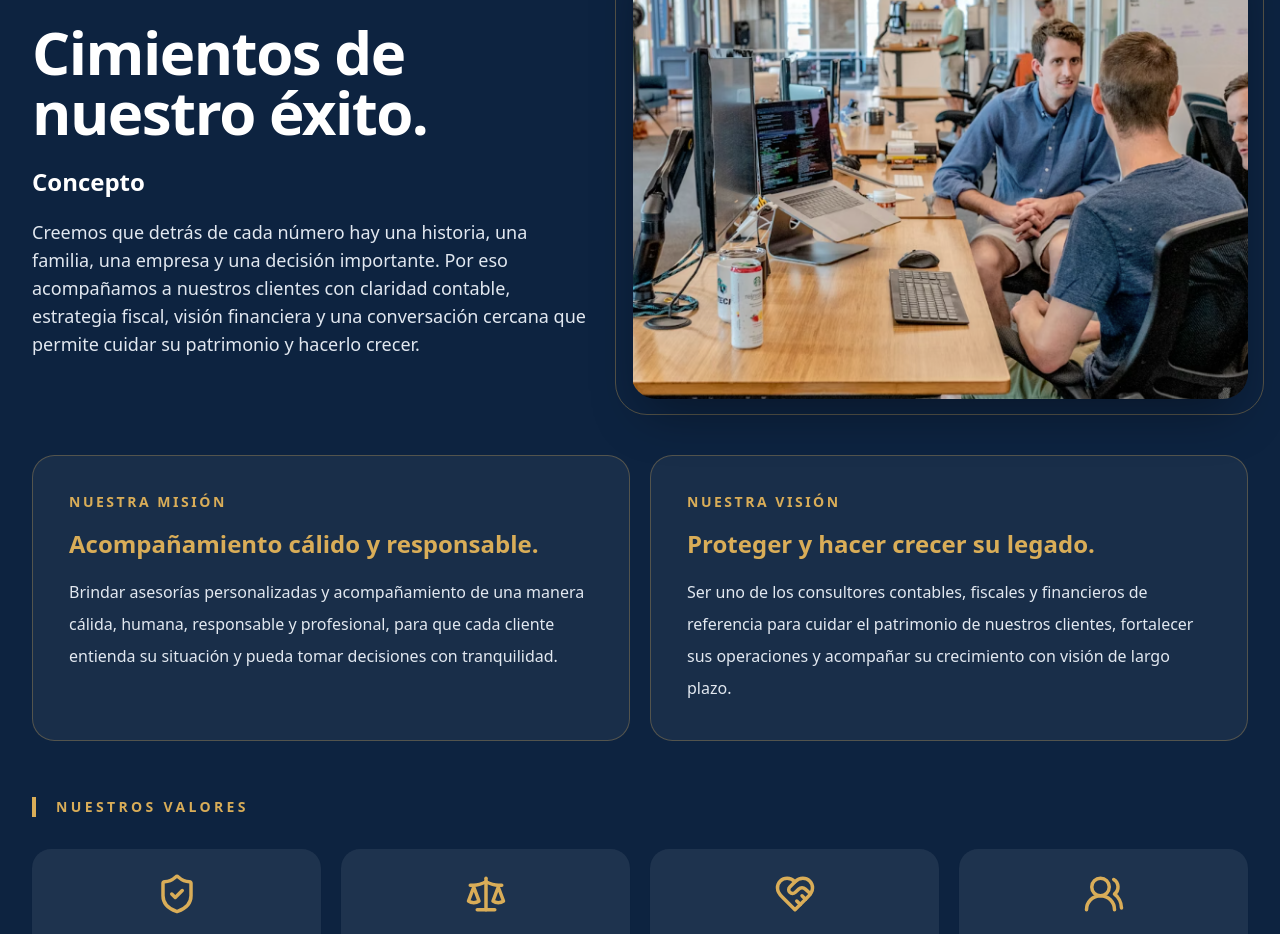
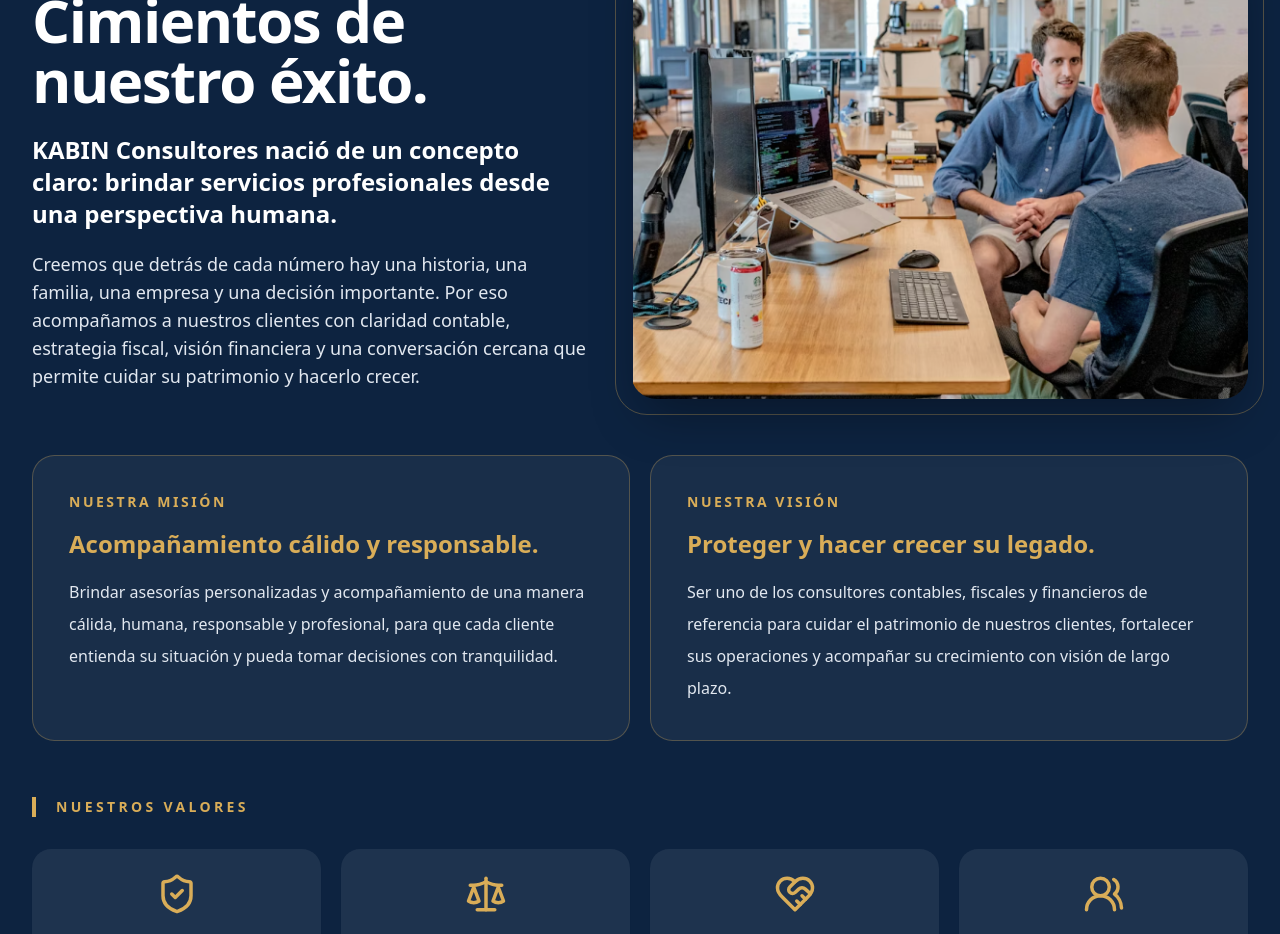
Before and after one commit to o7digital/kabin, a React (Vite) app: page / in a window 1280 px wide. Shown: the part 960-1894 px from the top of the page. Built offline with nearby package versions, Linux system fonts and the light colour scheme.

Commit message:
Keep calculator labels inside insurance section

```diff
--- a/KabinConsultoriaMockup.jsx
+++ b/KabinConsultoriaMockup.jsx
@@ -744,7 +744,7 @@
                   {t.pillars}
                 </h2>
                 <p className="mt-6 text-xl font-semibold leading-9 text-white sm:text-2xl">
-                  {t.tableConcept}
+                  {t.concept}
                 </p>
                 <p className="mt-5 max-w-2xl text-base leading-8 text-slate-200 sm:text-lg">
                   {t.aboutText}
```
